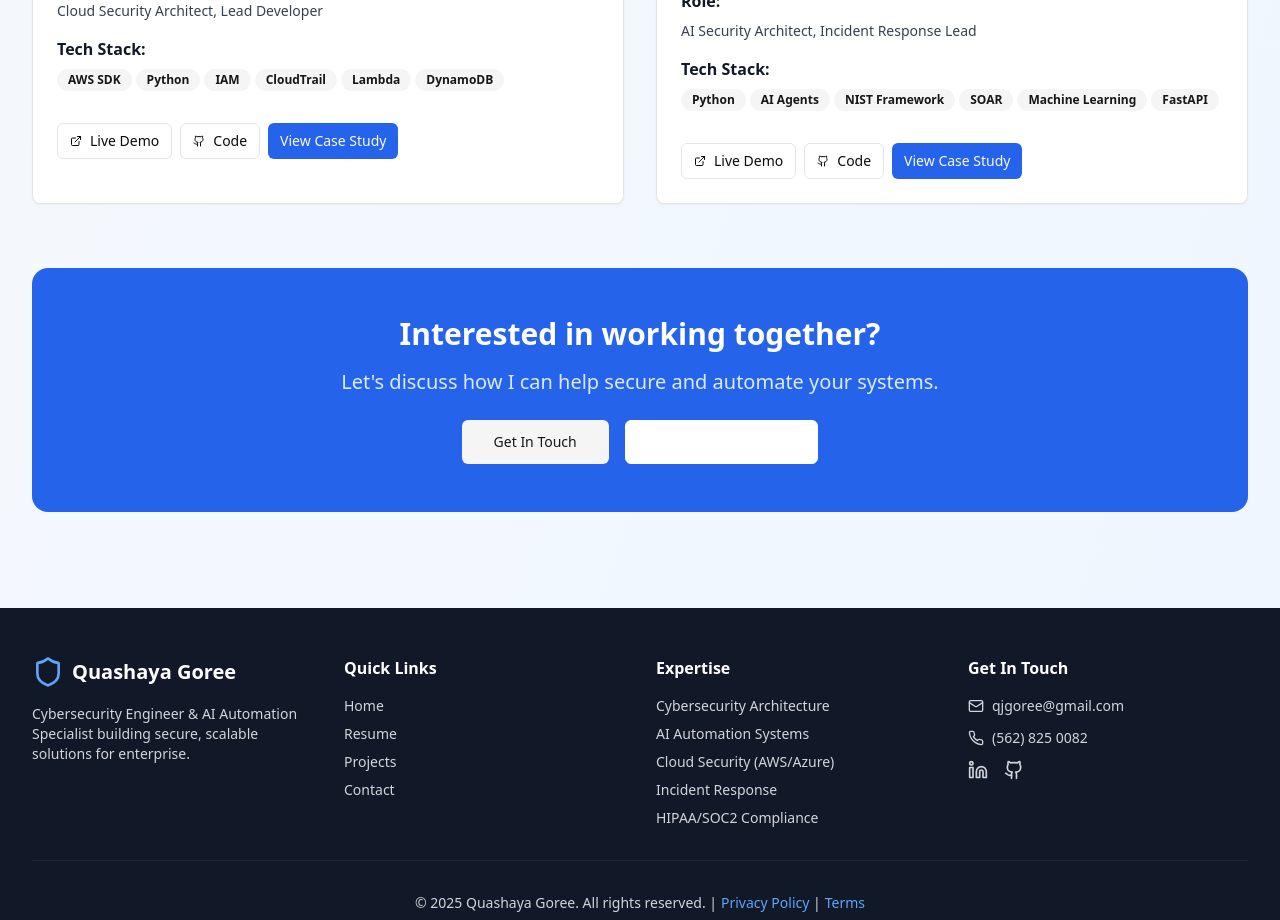
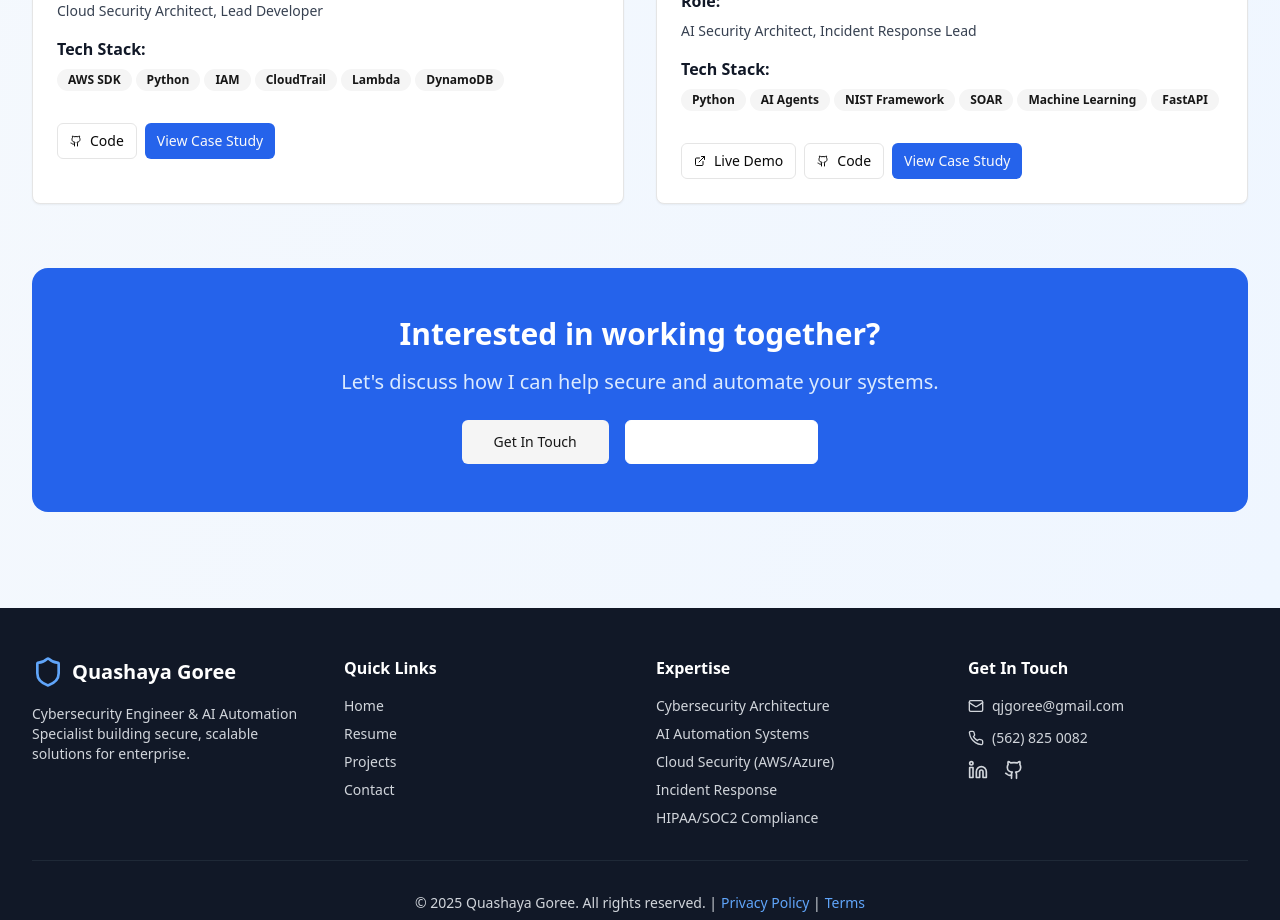
Before and after one commit to Jusharra/professional-portfolio, a React (Vite) app: page /projects in a window 1280 px wide. Shown: the part 3260-4180 px from the top of the page. Built offline with nearby package versions, Linux system fonts and the light colour scheme.

Commit message:
Updated Projects.tsx

```diff
--- a/src/pages/Projects.tsx
+++ b/src/pages/Projects.tsx
@@ -127,8 +127,7 @@ const projects = [
     year: '2024',
     badge: 'Security',
     links: {
-      live: 'https://aws-access-review.lovable.app/',
-      github: 'https://github.com/Jusharra/aws-access-review'
+        github: 'https://github.com/Jusharra/aws_automated_access_review'
     },
     image: 'https://images.pexels.com/photos/1181675/pexels-photo-1181675.jpeg'
   },
```
